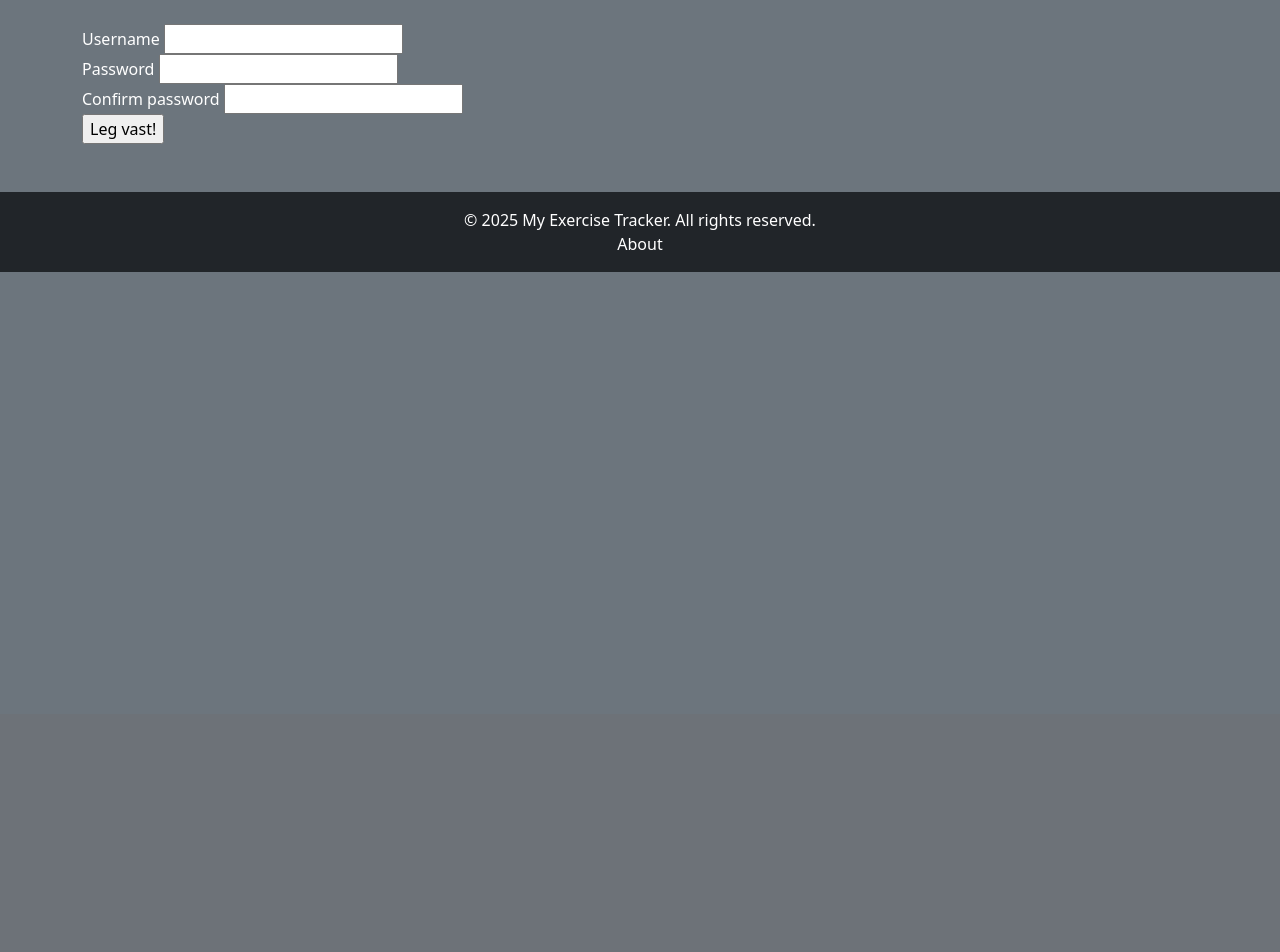
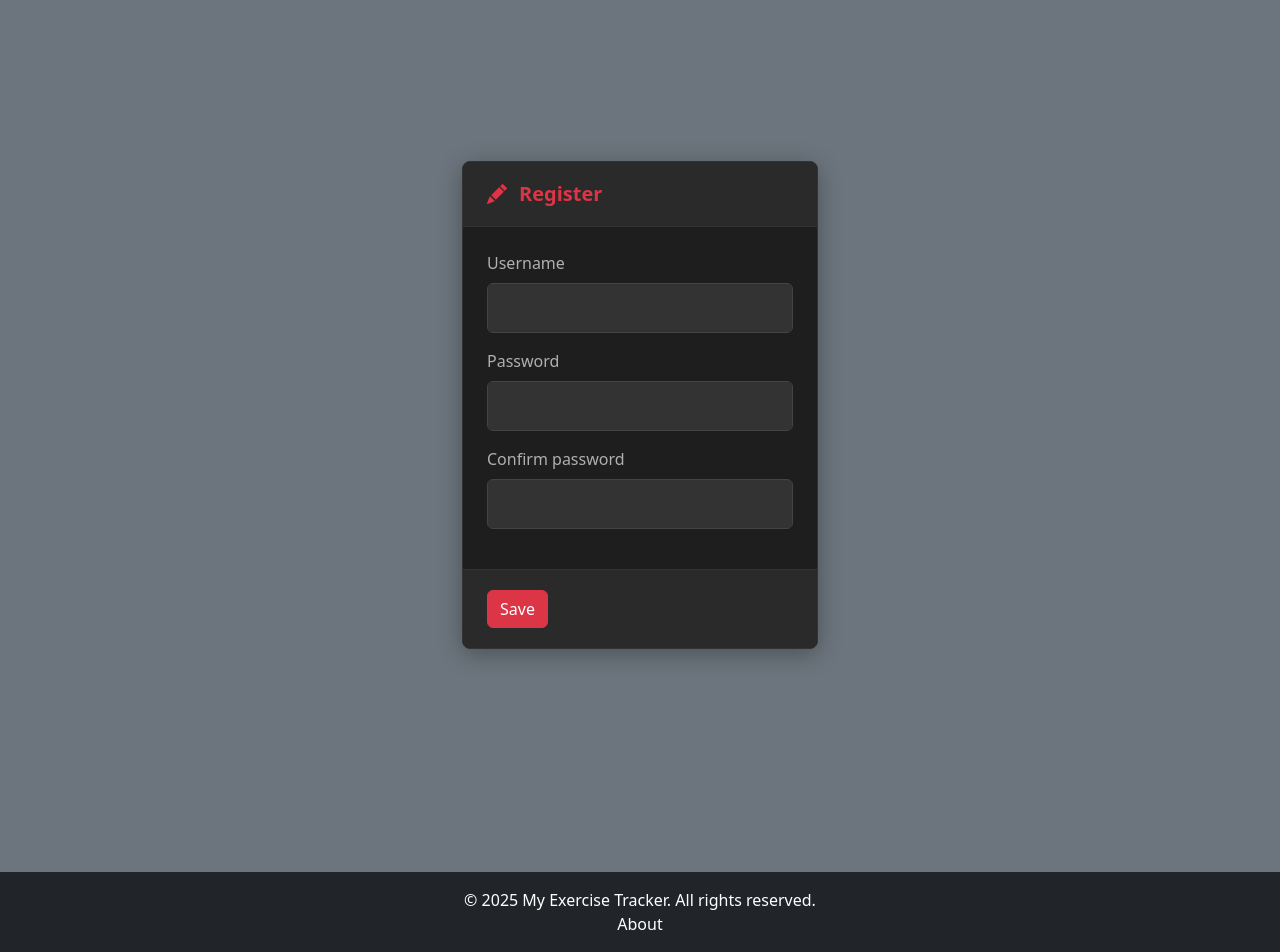
Before and after one commit to elianpullen/webtech, a Flask app: page /register in a window 1280 px wide. Shown: the part 86-1038 px from the top of the page. Before the commit the page ends 358 px from the top, so only its background shows below. Run offline with Flask 3, Linux system fonts and the light colour scheme.

Commit message:
style: register page

```diff
--- a/app/forms.py
+++ b/app/forms.py
@@ -7,7 +7,7 @@ class RegistrationForm(FlaskForm):
     username = StringField('Username', validators=[DataRequired() , Length(min=4, max=20)])
     password = PasswordField('Password', validators=[DataRequired(), EqualTo('pass_confirm',    message='Passwords Must Match!')])
     pass_confirm = PasswordField('Confirm password', validators=[DataRequired()])
-    submit = SubmitField('Leg vast!')
+    submit = SubmitField('Save')
 
 class LoginForm(FlaskForm):
     username = StringField('Username', validators=[DataRequired(), Length(min=4, max=20)])
--- a/app/templates/register.html
+++ b/app/templates/register.html
@@ -1,10 +1,45 @@
 {% extends "base.html" %}
 {% block content %}
-<form method="POST">
-    {{ form.hidden_tag() }}
-    {{ form.username.label }} {{ form.username() }}<br>
-    {{ form.password.label }} {{ form.password() }}<br>
-    {{ form.pass_confirm.label }} {{ form.pass_confirm() }}<br>
-    {{ form.submit() }}
-</form>
+<div class="login-outside-container">
+  <div class="login-inside-container">
+    <div class="login-header">
+    </div>
+    <div class="login-form">
+      <div class="form-header">
+        <h2 class="text-danger">
+          <i class="bi bi-pencil-fill"></i>
+          Register
+        </h2>
+      </div>
+
+      <form method="POST">
+        {{ form.hidden_tag() }}
+        <div class="form-body">
+          <div class="mb-3">
+            {{ form.username.label(class="form-label") }}
+            {{ form.username(class="form-control", size=32) }}
+          </div>
+
+          <div class="mb-3">
+            {{ form.password.label(class="form-label") }}
+            {{ form.password(class="form-control", size=32) }}
+          </div>
+
+          <div class="mb-3">
+            {{ form.pass_confirm.label(class="form-label") }}
+            {{ form.pass_confirm(class="form-control", size=32) }}
+          </div>
+        </div>
+
+        <div class="form-footer">
+          {{ form.submit(class="btn btn-danger") }}
+        </div>
+      </form>
+    </div>
+
+    <div class="login-footer">
+      <p>&copy; 2025 ModuMate. Alle rechten voorbehouden.</p>
+    </div>
+  </div>
+</div>
 {% endblock %}
```
